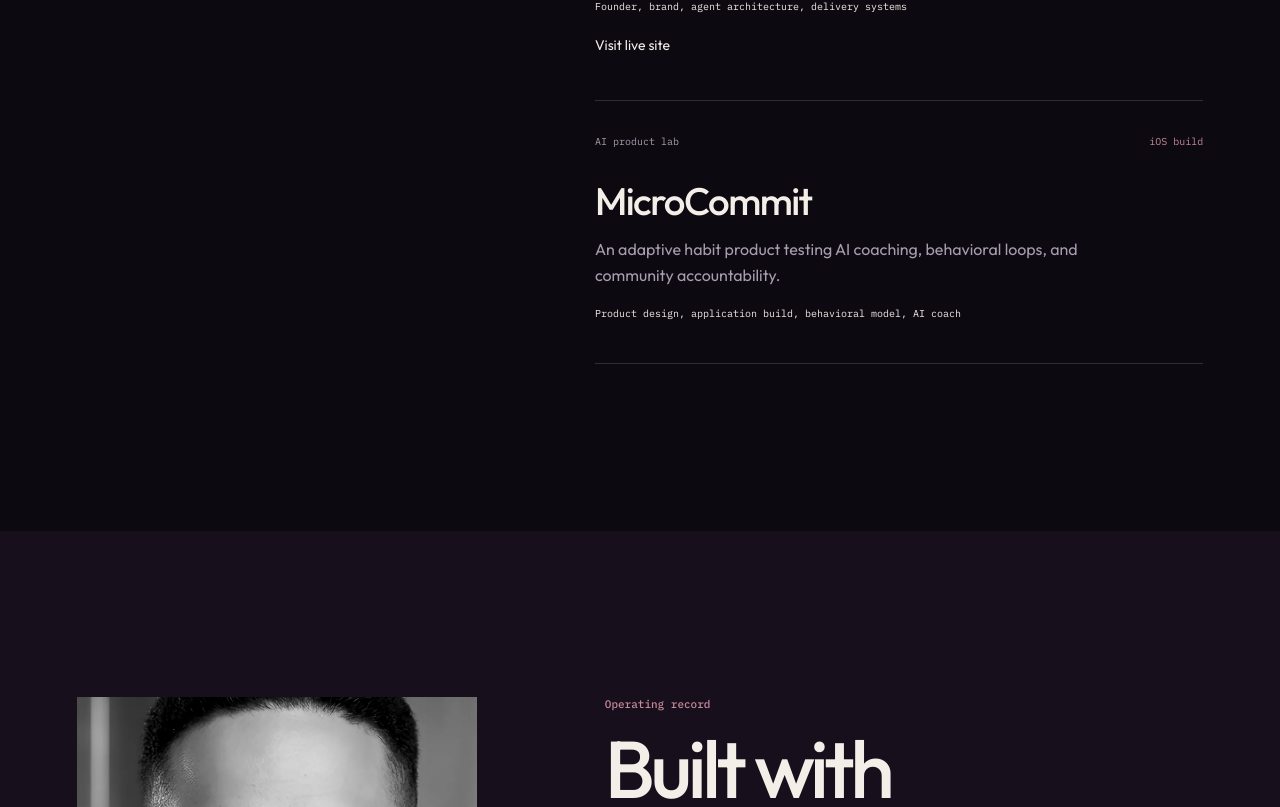
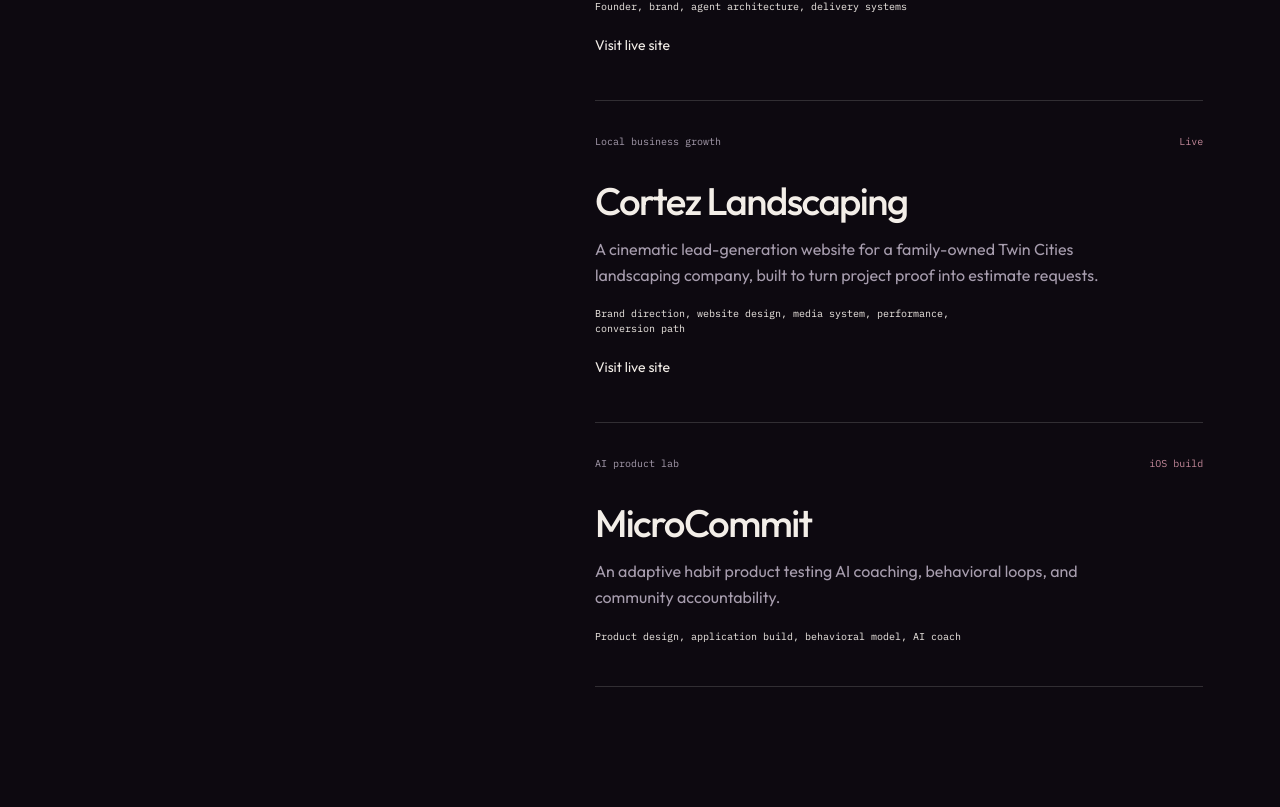
Before and after one commit to On3n3xus/danilo-ojeda-portfolio-website, a React (Vite) app: page / in a window 1280 px wide. Shown: the part 3233-4040 px from the top of the page. Built offline with nearby package versions, Linux system fonts and the light colour scheme; no server answers.

Commit message:
Add Cortez Landscaping to portfolio work

```diff
--- a/src/App.tsx
+++ b/src/App.tsx
@@ -6,6 +6,7 @@ const projects = [
   { name: "WYN Intelligence", field: "Commercial real estate", status: "In production", summary: "A broker command center that joins listings, campaigns, follow-up, and deal activity in one operating record.", role: "Product strategy, workflow design, AI layer, implementation" },
   { name: "Miguel Closes", field: "Real estate growth", status: "Live", summary: "A public website and GoHighLevel pipeline that captures, nurtures, and books while the agent is in the field.", role: "Site, funnel, CRM workflow, nurture, booking", href: "https://miguelcloses.com" },
   { name: "Neurospark", field: "Founder venture", status: "Live", summary: "An AI marketing company building agents that live in a client stack and ship useful work around the clock.", role: "Founder, brand, agent architecture, delivery systems", href: "https://neurosparkmarketing.com" },
+  { name: "Cortez Landscaping", field: "Local business growth", status: "Live", summary: "A cinematic lead-generation website for a family-owned Twin Cities landscaping company, built to turn project proof into estimate requests.", role: "Brand direction, website design, media system, performance, conversion path", href: "https://cortez-landscaping.vercel.app" },
   { name: "MicroCommit", field: "AI product lab", status: "iOS build", summary: "An adaptive habit product testing AI coaching, behavioral loops, and community accountability.", role: "Product design, application build, behavioral model, AI coach" },
 ];
 const record = [
--- a/src/styles.css
+++ b/src/styles.css
@@ -28,6 +28,7 @@ footer{min-height:160px;padding:34px clamp(24px,6vw,96px);display:grid;grid-temp
 .project-index .project-row:nth-child(2){transition-delay:.07s}
 .project-index .project-row:nth-child(3){transition-delay:.14s}
 .project-index .project-row:nth-child(4){transition-delay:.21s}
+.project-index .project-row:nth-child(5){transition-delay:.28s}
 .career-list article:nth-child(2){transition-delay:.05s}
 .career-list article:nth-child(3){transition-delay:.1s}
 .career-list article:nth-child(4){transition-delay:.15s}
```
